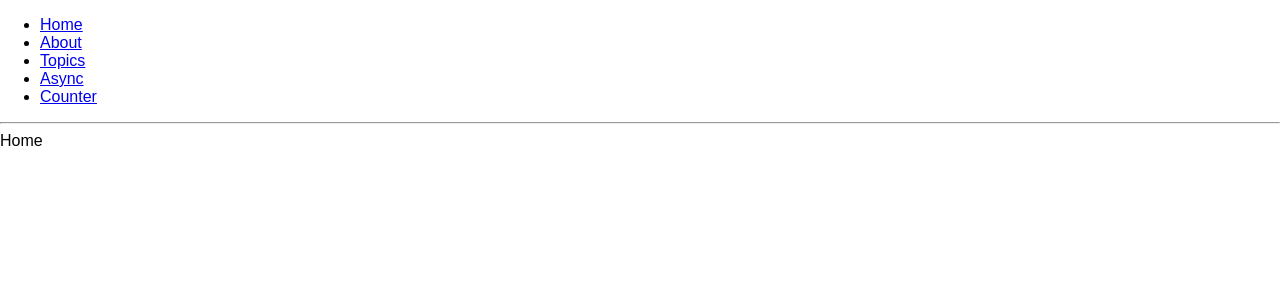
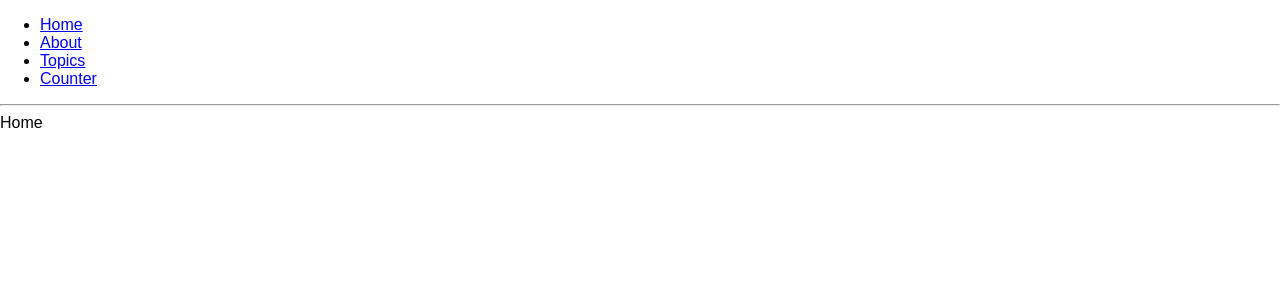
Before and after one commit to jackinf/Idontknow, a React (Create React App) app: page / in a window 1280 px wide. Shown: the top 300 px of the page. Built offline with nearby package versions, Linux system fonts and the light colour scheme.

Commit message:
node server serves index.html from any route; small change in App.js

```diff
--- a/server.js
+++ b/server.js
@@ -7,7 +7,7 @@ const PORT = 9000;
 
 app.use(express.static(path.join(__dirname, 'build')));
 
-app.get('/', function (req, res) {
+app.get('*', function (req, res) {
     res.sendFile(path.join(__dirname, 'build', 'index.html'));
 });
 
--- a/src/App.js
+++ b/src/App.js
@@ -24,7 +24,6 @@ const AppComponent = () => (
           <li><Link to="/">Home</Link></li>
           <li><Link to="/about">About</Link></li>
           <li><Link to="/topics">Topics</Link></li>
-          <li><Link to="/async">Async</Link></li>
           <li><Link to="/counter">Counter</Link></li>
         </ul>
         <hr/>
```
